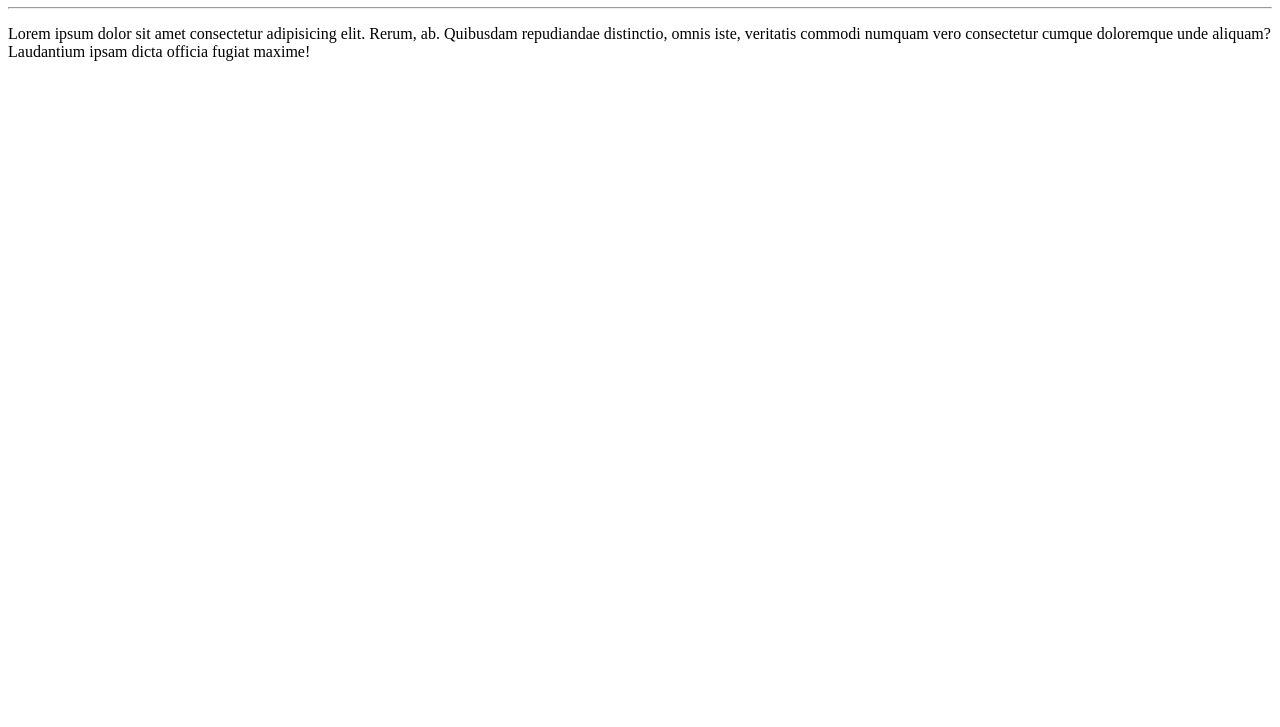
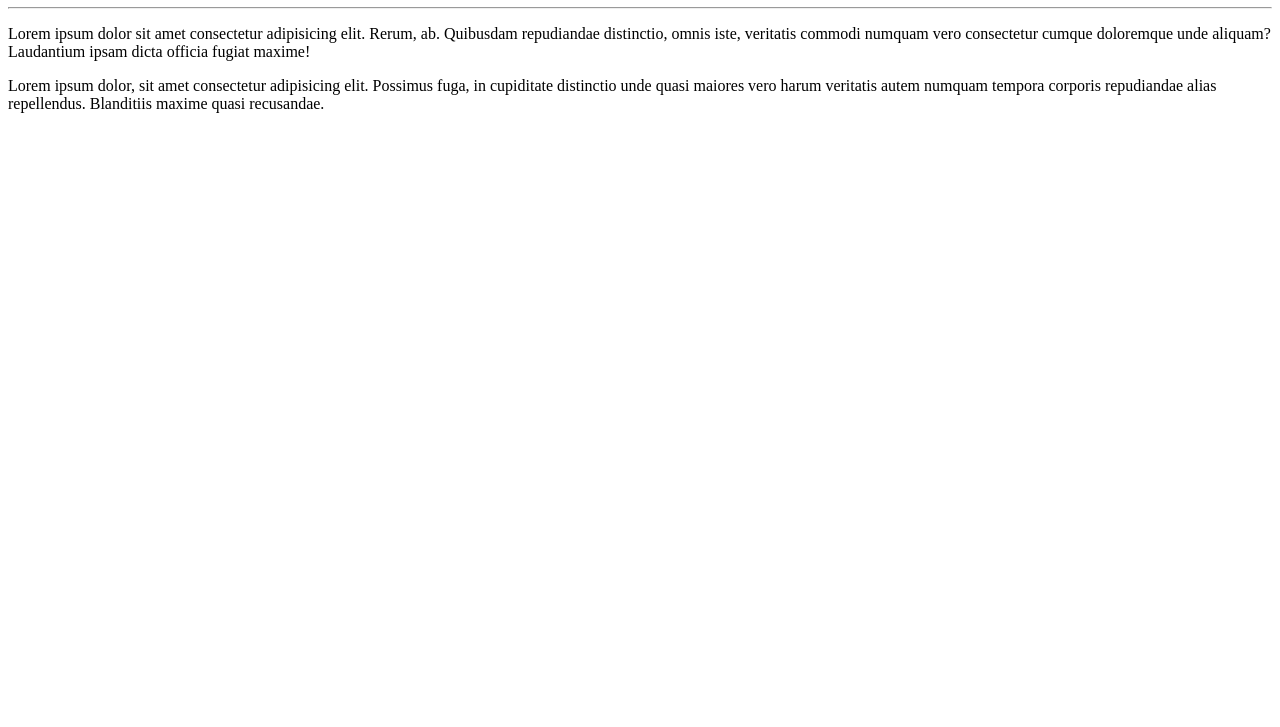
Before and after one commit to Lsamsilva/Ola_Mundo, a plain HTML site: page site_exemplo/index.html in a window 1280 px wide. Shown: the part 73-800 px from the top of the page. Drawn offline with Linux system fonts and the light colour scheme.

Commit message:
Adição de parágrafo

```diff
--- a/site_exemplo/index.html
+++ b/site_exemplo/index.html
@@ -11,5 +11,6 @@
     <h1>Olá, mundo!</h1>
     <hr>
     <p>Lorem ipsum dolor sit amet consectetur adipisicing elit. Rerum, ab. Quibusdam repudiandae distinctio, omnis iste, veritatis commodi numquam vero consectetur cumque doloremque unde aliquam? Laudantium ipsam dicta officia fugiat maxime!</p>
+    <p>Lorem ipsum dolor, sit amet consectetur adipisicing elit. Possimus fuga, in cupiditate distinctio unde quasi maiores vero harum veritatis autem numquam tempora corporis repudiandae alias repellendus. Blanditiis maxime quasi recusandae.</p>
 </body>
 </html>
```
